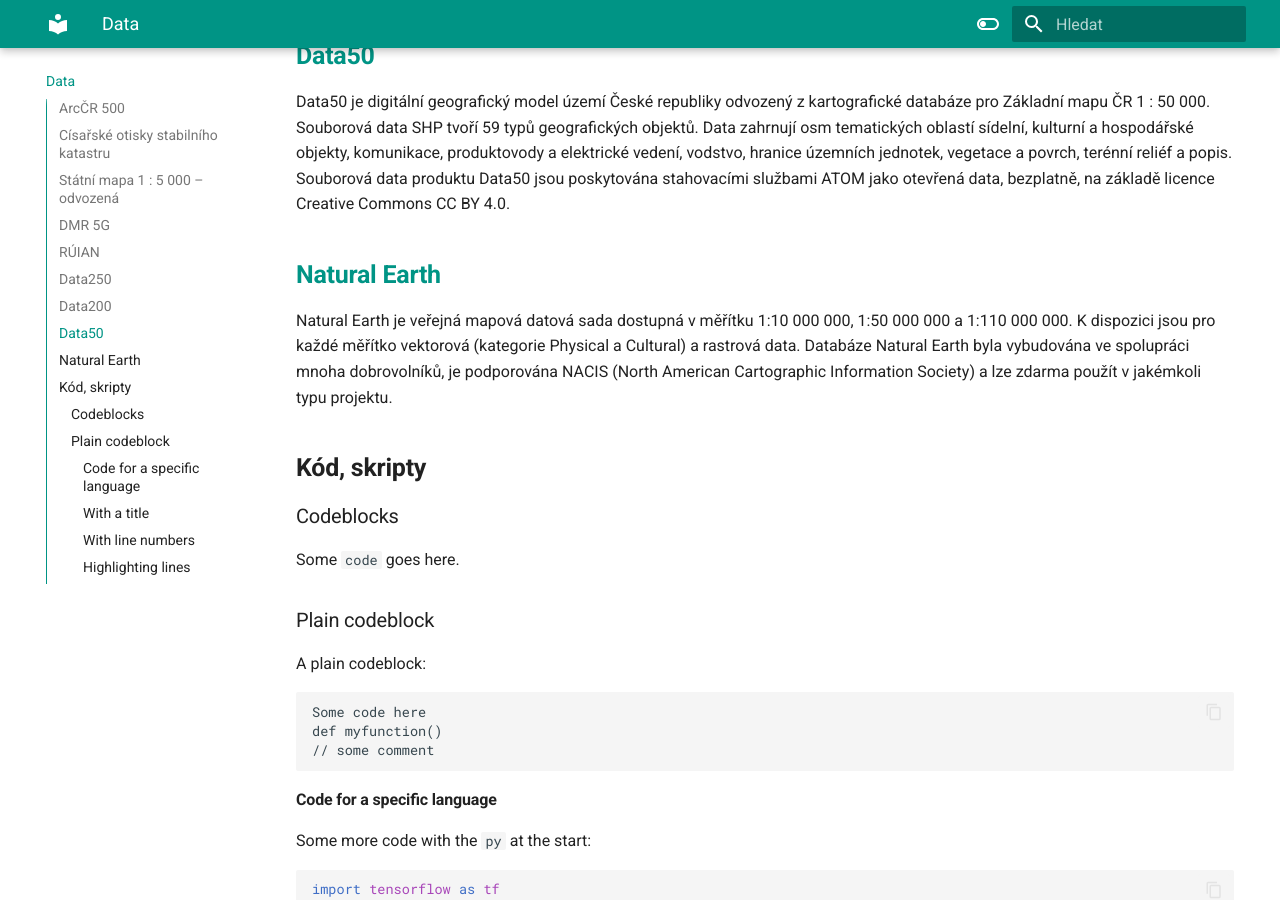
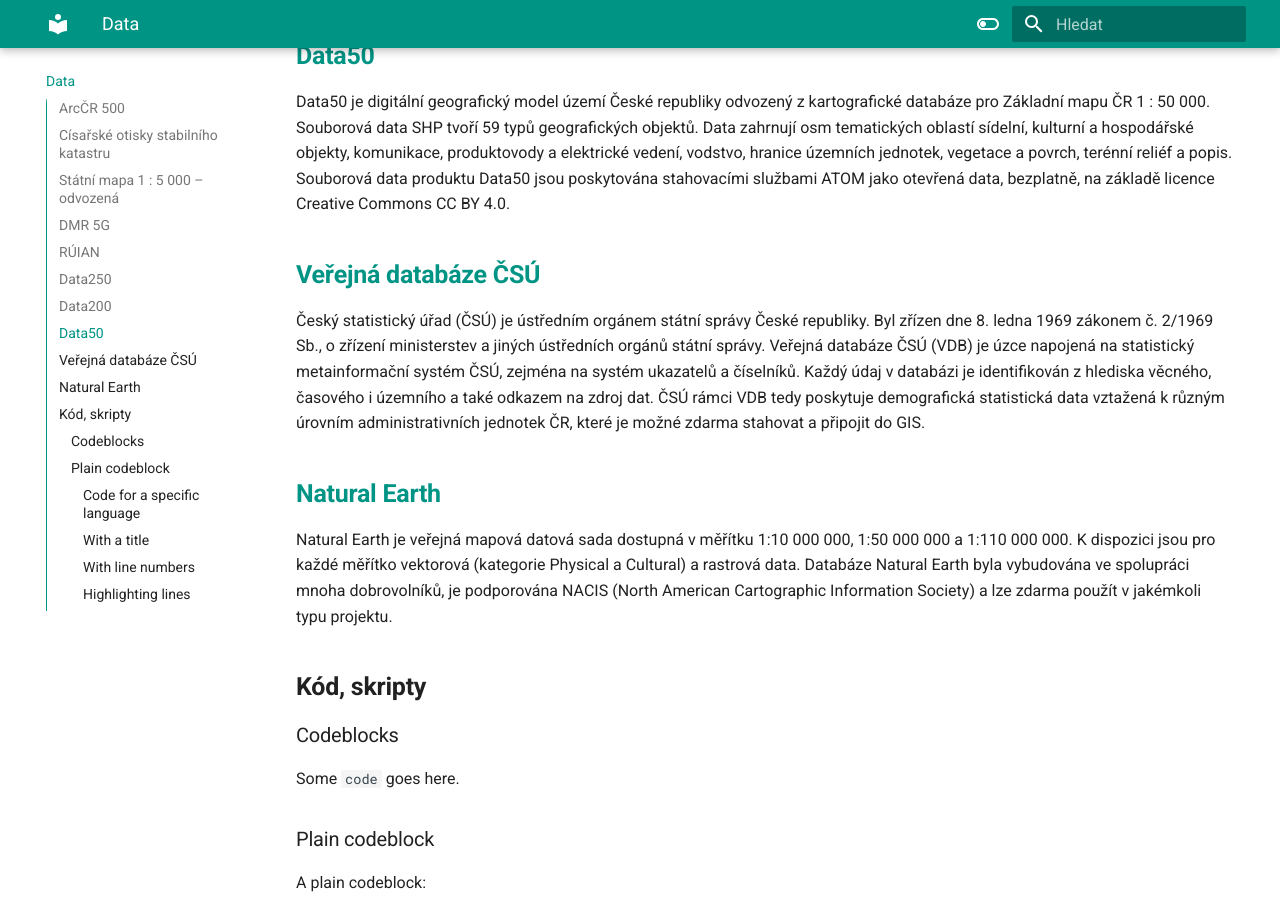
Before and after one commit to k155gis0/gis1, an MkDocs documentation site: the page built from docs/data.md, in a window 1280 px wide and 900 px high, scrolled down 2052 px. Built offline with MkDocs 1.6.1 and Material for MkDocs 9.7.7, drawn with Linux system fonts in a browser that asks for light colours.

Commit message:
$data sources update2

```diff
--- a/docs/data.md
+++ b/docs/data.md
@@ -34,6 +34,9 @@ V Zeměměřickém úřadu tato databáze slouží jako zdroj pro tvorbu kartogr
 
 ## [Data50](https://geoportal.cuzk.cz/(S(htwtba15ms3bpwjajv0aqpxq))/Default.aspx?mode=TextMeta&side=mapy_data50&text=dSady_mapyData50 "Databáze Data50")
 Data50 je digitální geografický model území České republiky odvozený z kartografické databáze pro Základní mapu ČR 1 : 50 000. Souborová data SHP tvoří 59 typů geografických objektů. Data zahrnují osm tematických oblastí sídelní, kulturní a hospodářské objekty, komunikace, produktovody a elektrické vedení, vodstvo, hranice územních jednotek, vegetace a povrch, terénní reliéf a popis. Souborová data produktu Data50 jsou poskytována stahovacími službami ATOM jako otevřená data, bezplatně, na základě licence Creative Commons CC BY 4.0.
+
+## [Veřejná databáze ČSÚ](https://vdb.czso.cz/vdbvo2/ " VDB ČSÚ")
+Český statistický úřad (ČSÚ) je ústředním orgánem státní správy České republiky. Byl zřízen dne 8. ledna 1969 zákonem č. 2/1969 Sb., o zřízení ministerstev a jiných ústředních orgánů státní správy. Veřejná databáze ČSÚ (VDB) je úzce napojená na statistický metainformační systém ČSÚ, zejména na systém ukazatelů a číselníků. Každý údaj v databázi je identifikován z hlediska věcného, časového i územního a také odkazem na zdroj dat. ČSÚ rámci VDB tedy poskytuje demografická statistická data vztažená k různým úrovním administrativních jednotek ČR, které je možné zdarma stahovat a připojit do GIS.
 
 ## [Natural Earth](https://www.naturalearthdata.com/ "Natural Earth Data")
 Natural Earth je veřejná mapová datová sada dostupná v měřítku 1:10 000 000, 1:50 000 000 a 1:110 000 000. K dispozici jsou pro každé měřítko vektorová (kategorie Physical a Cultural) a rastrová data. Databáze Natural Earth byla vybudována ve spolupráci mnoha dobrovolníků, je podporována NACIS (North American Cartographic Information Society) a lze zdarma použít v jakémkoli typu projektu.
```
